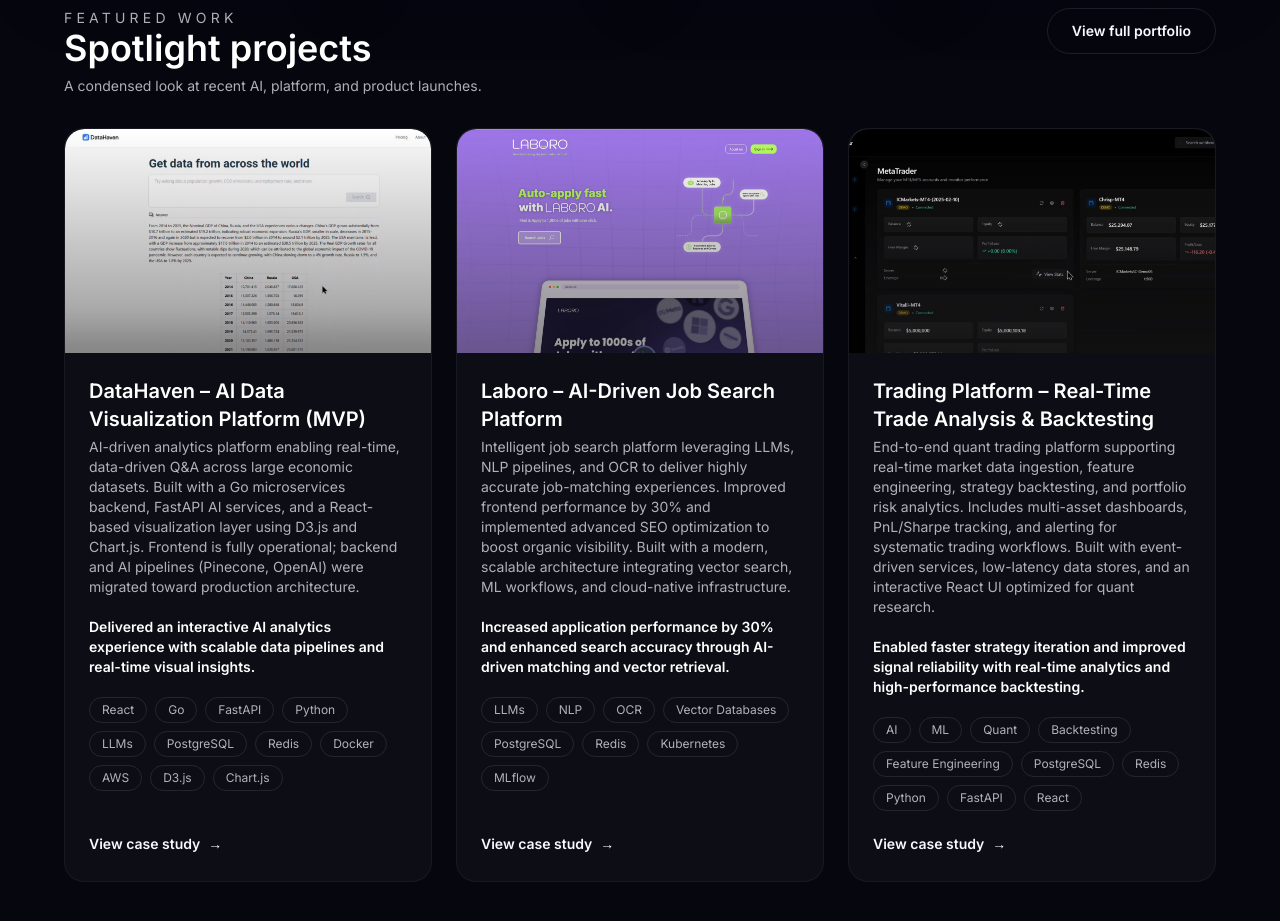
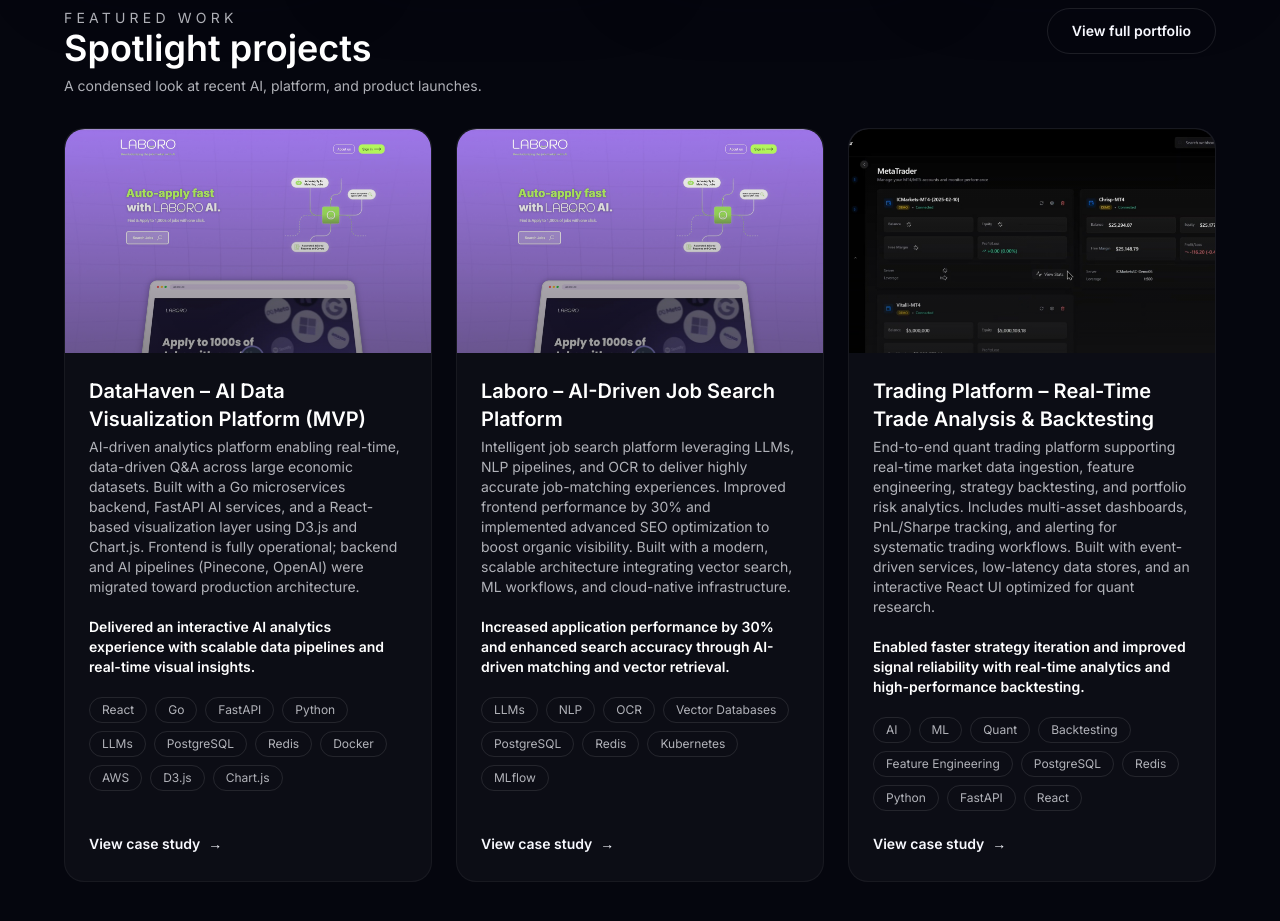
Before and after one commit to CryptoAardvark/Adrian-portfolio, a Next.js app: page / in a window 1280 px wide. Shown: the part 1800-2721 px from the top of the page. Built offline with nearby package versions, Linux system fonts and the light colour scheme.

Commit message:
fix: fixed image uploading

```diff
--- a/data/content.ts
+++ b/data/content.ts
@@ -59,7 +59,7 @@
       "D3.js",
       "Chart.js"
     ],
-    image: "/image/projects/1/2.jpg",
+    image: "/image/projects/2/2.jpg",
     link: "#",
   },
   {
--- a/data/projects.ts
+++ b/data/projects.ts
@@ -65,7 +65,7 @@
     media: {
       type: "video",
       src: "image/projects/1/1.mp4",
-      poster: `image/projects/1/2.jpg`,
+      poster: "image/projects/1/1.jpg",
       alt: "AI Data Visualization Platform (MVP)",
     },
     details: {
@@ -86,7 +86,7 @@
       },
       gallery: [
         {
-          src: "image/projects/1/1.jpg",
+          src: "image/projects/1/2.jpg",
           alt: "AI Data Visualization Platform",
         },
       ],
```
